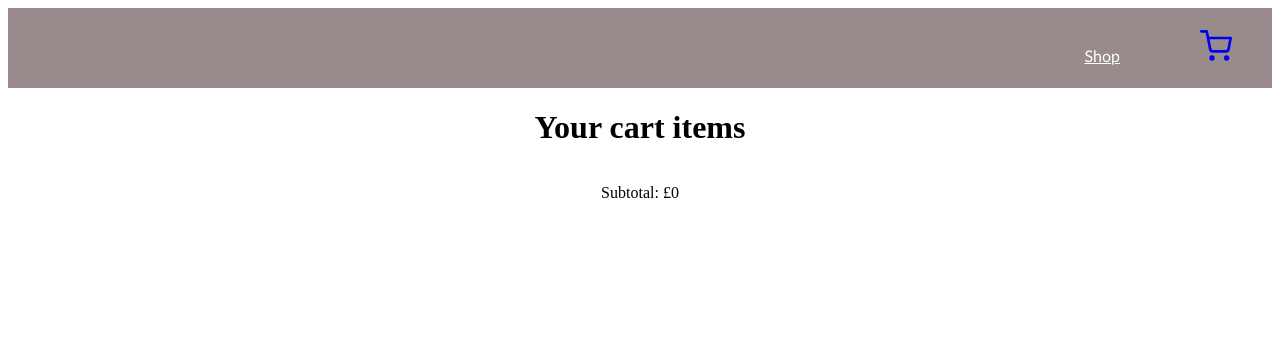
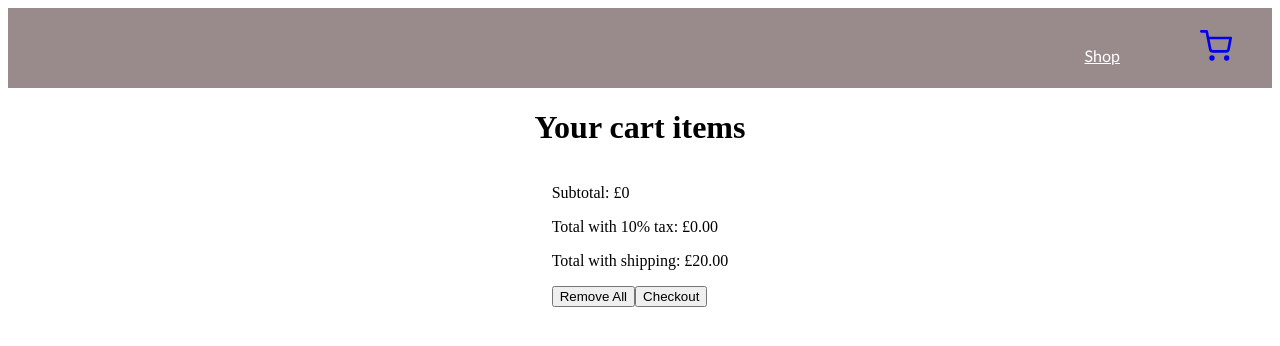
Before and after one commit to Pepper2576/WYWM-Capstone, a React (Create React App) app: page /cart in a window 1280 px wide. Shown: the top 346 px of the page. Built offline with nearby package versions, Linux system fonts and the light colour scheme.

Commit message:
last thing modal

```diff
--- a/src/Context.jsx
+++ b/src/Context.jsx
@@ -1,5 +1,8 @@
-import { createContext, useContext, useState } from "react";
+import { createContext, useState } from "react";
 import { PRODUCTS } from "./Products";
+
+let tax = 1.1;
+let shipping = 20;
 
 export const ShopContext = createContext(null);
 
@@ -25,6 +28,29 @@ export const ShopContextProvider = (props) => {
 		return totalAmount;
 	};
 
+	const getTotalCartAmountTax = () => {
+		let totalAmountTax = 0;
+		for (const item in cartItems) {
+			if (cartItems[item] > 0) {
+				let itemInfo = PRODUCTS.find((product) => product.id === Number(item));
+				totalAmountTax += cartItems[item] * itemInfo.price;
+			}
+		}
+		let totalAmountTaxWithTax = totalAmountTax * tax;
+		return totalAmountTaxWithTax.toFixed(2);
+	};
+	const getTotalCartAmountWithShipping = () => {
+		let totalAmountTax = 0;
+		for (const item in cartItems) {
+			if (cartItems[item] > 0) {
+				let itemInfo = PRODUCTS.find((product) => product.id === Number(item));
+				totalAmountTax += cartItems[item] * itemInfo.price;
+			}
+		}
+		let totalAmountTaxWithShipping = totalAmountTax * tax + shipping;
+		return totalAmountTaxWithShipping.toFixed(2);
+	};
+
 	const addToCart = (itemId) => {
 		setCartItems((prev) => ({ ...prev, [itemId]: prev[itemId] + 1 }));
 	};
@@ -36,12 +62,20 @@ export const ShopContextProvider = (props) => {
 	const updateCartItemCount = (newAmount, itemId) => {
 		setCartItems((prev) => ({ ...prev, [itemId]: newAmount }));
 	};
+
+	const clearCart = () => {
+		setCartItems(getDefaultCart());
+	};
+
 	const contextValue = {
 		cartItems,
 		addToCart,
 		removeFromCart,
 		updateCartItemCount,
 		getTotalCartAmount,
+		clearCart,
+		getTotalCartAmountTax,
+		getTotalCartAmountWithShipping,
 	};
 	console.log(cartItems);
 
--- a/src/Pages/Cart/Cart.jsx
+++ b/src/Pages/Cart/Cart.jsx
@@ -5,8 +5,17 @@ import { CartItem } from "./CartItem";
 import "./Cart.css";
 
 const Cart = () => {
-	const { cartItems, getTotalCartAmount } = useContext(ShopContext);
+	const {
+		cartItems,
+		getTotalCartAmount,
+		clearCart,
+		getTotalCartAmountTax,
+		getTotalCartAmountWithShipping,
+	} = useContext(ShopContext);
 	const totalAmount = getTotalCartAmount();
+	const totalAmountTax = getTotalCartAmountTax();
+	const totalCartAmountWithShipping = getTotalCartAmountWithShipping();
+
 	return (
 		<div className='cart'>
 			<div>
@@ -21,6 +30,10 @@ const Cart = () => {
 			</div>
 			<div className='total'>
 				<p>Subtotal: £{totalAmount}</p>
+				<p>Total with 10% tax: £{totalAmountTax}</p>
+				<p>Total with shipping: £{totalCartAmountWithShipping}</p>
+				<button onClick={() => clearCart()}>Remove All</button>
+				<button>Checkout</button>
 			</div>
 		</div>
 	);
```
